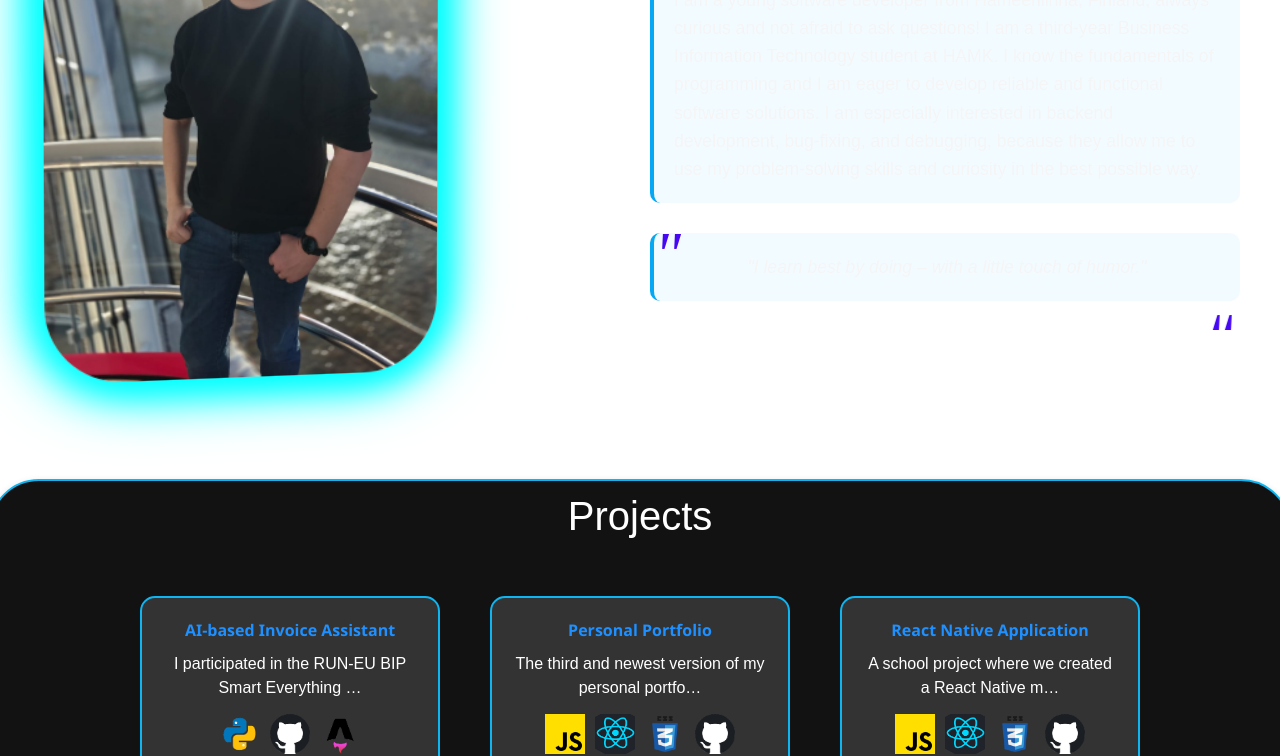
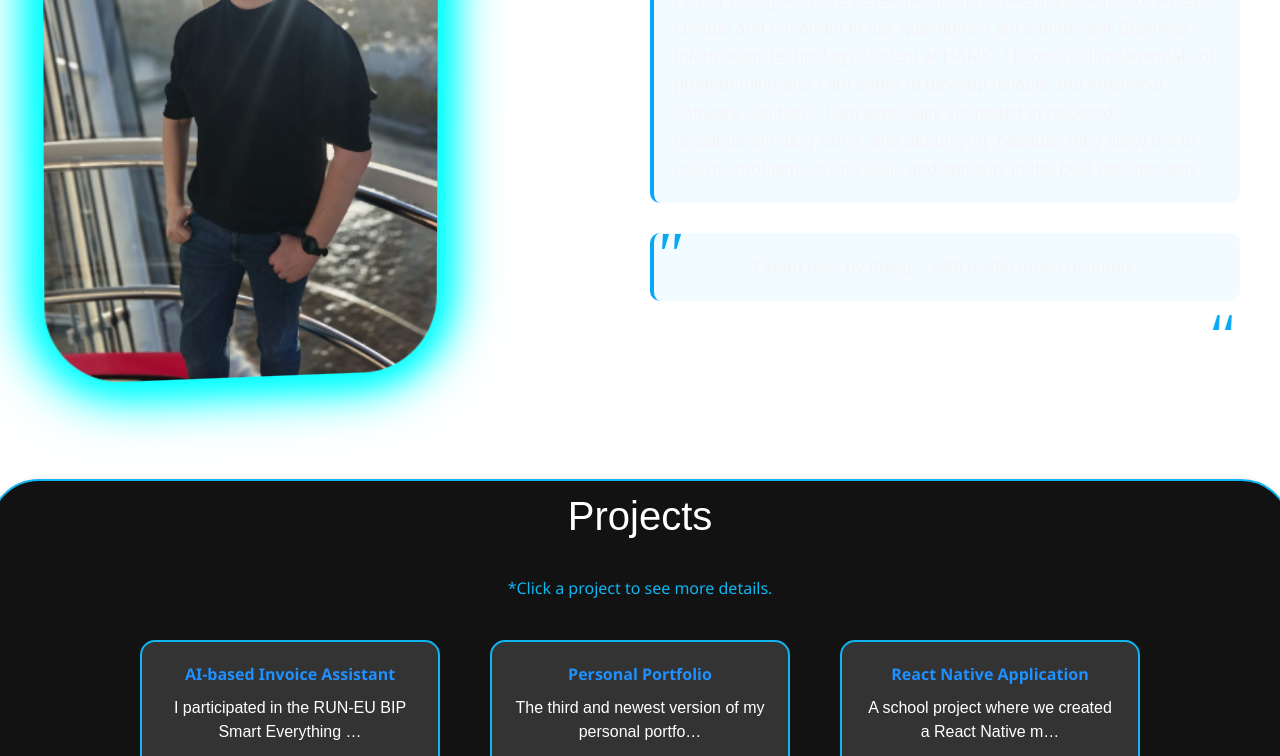
Before and after one commit to Tupolaa/portfolio_tupola, a Next.js app: page / in a window 1280 px wide. Shown: the part 381-1137 px from the top of the page. Built offline with nearby package versions, Linux system fonts and the light colour scheme; a web font is replaced by a local one.

Commit message:
Add project spoiler text and update styles
Introduced a 'project-spoiler' paragraph to the Projects section and added corresponding CSS for styling. Also updated the quote color in Profile.css for improved visual consistency.

```diff
--- a/components/Projects.js
+++ b/components/Projects.js
@@ -28,6 +28,7 @@ const Projects = () => {
   return (
     <section className="projects-section">
       <h2>{content.Projects?.header}</h2>
+      <p className="project-spoiler">{content.Projects?.Spoiler}</p>
 
       <div className="projects-container">
         {projects.map((project) => (
--- a/styles/Profile.css
+++ b/styles/Profile.css
@@ -106,7 +106,7 @@ body.modal-open header {
   content: '"';
   position: absolute;
   font-size: 4rem;
-  color: rgb(70, 7, 243);
+  color: rgb(7, 168, 243);
   opacity: 1.5;
   font-family: serif;
   line-height: 1;
--- a/styles/Projects.css
+++ b/styles/Projects.css
@@ -11,6 +11,13 @@
   margin-top: 100px;
   border: 2px solid #0eb5f1;
   border-radius: 50px;
+}
+.project-spoiler {
+  text-align: center;
+  font-size: 1rem;
+  margin-bottom: 1px;
+  color: #0eb5f1;
+  font-family: 'Segoe UI', Tahoma, Geneva, Verdana, sans-serif;
 }
 .projects-section h2 {
   text-align: center;
```
